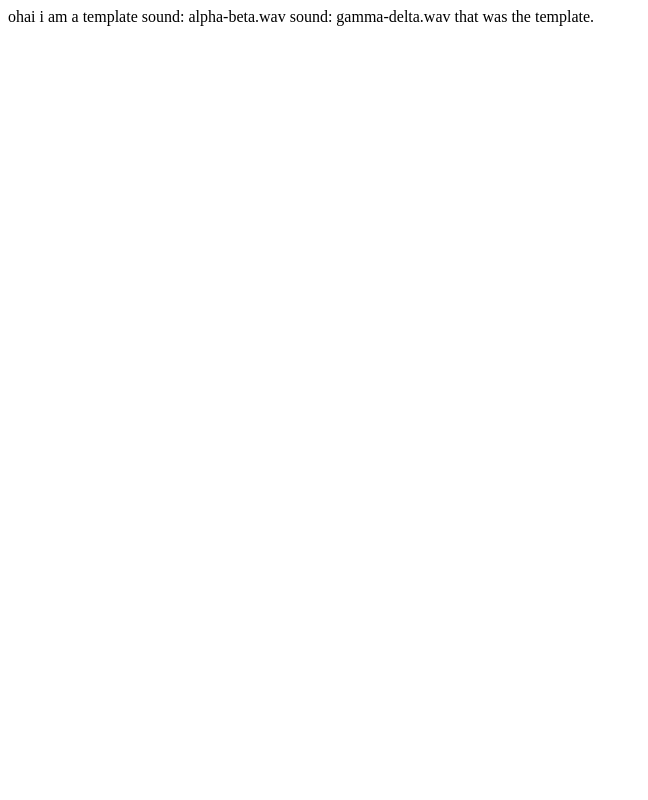
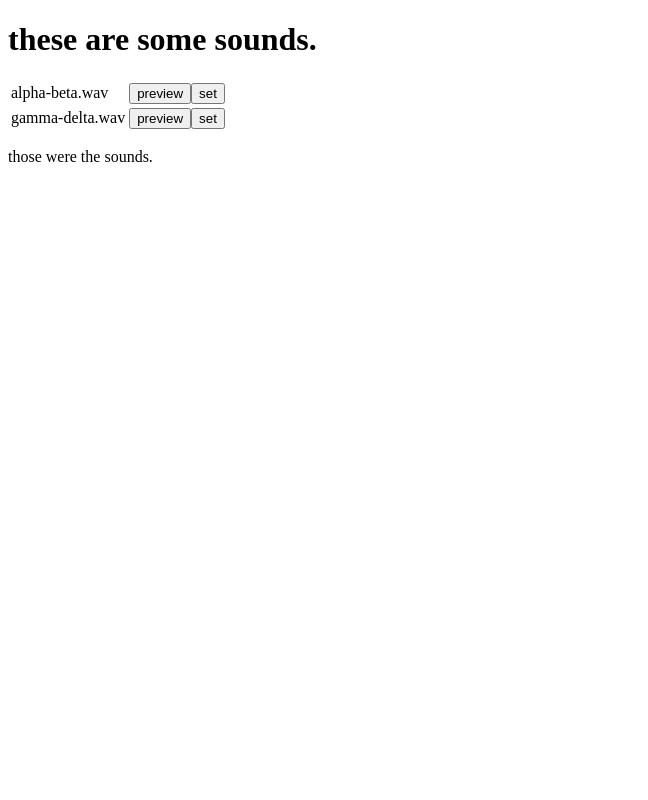
Before and after one commit to hipe/themer, a Flask app: page / in a window 1280 px wide. Shown: the whole page, without its empty margins (0-648 px from the left). Run offline with Flask 2, Linux system fonts and the light colour scheme.

Commit message:
add a minimal amount of html.

```diff
--- a/templates/index.html
+++ b/templates/index.html
@@ -1,5 +1,18 @@
-ohai i am a template
+<!doctype html>
+<html>
+
+<body>
+<h1>these are some sounds.</h1>
+<table>
+<tbody>
 {% for sound in sounds %}
-  sound: {{ sound }}
+<tr>
+    <td>{{ sound }}</td>
+    <td><button>preview</button><button>set</button></td>
+</tr>
 {% endfor %}
-that was the template.
+</tbody>
+</table>
+<p>those were the sounds.</p>
+</body>
+</html>
```
